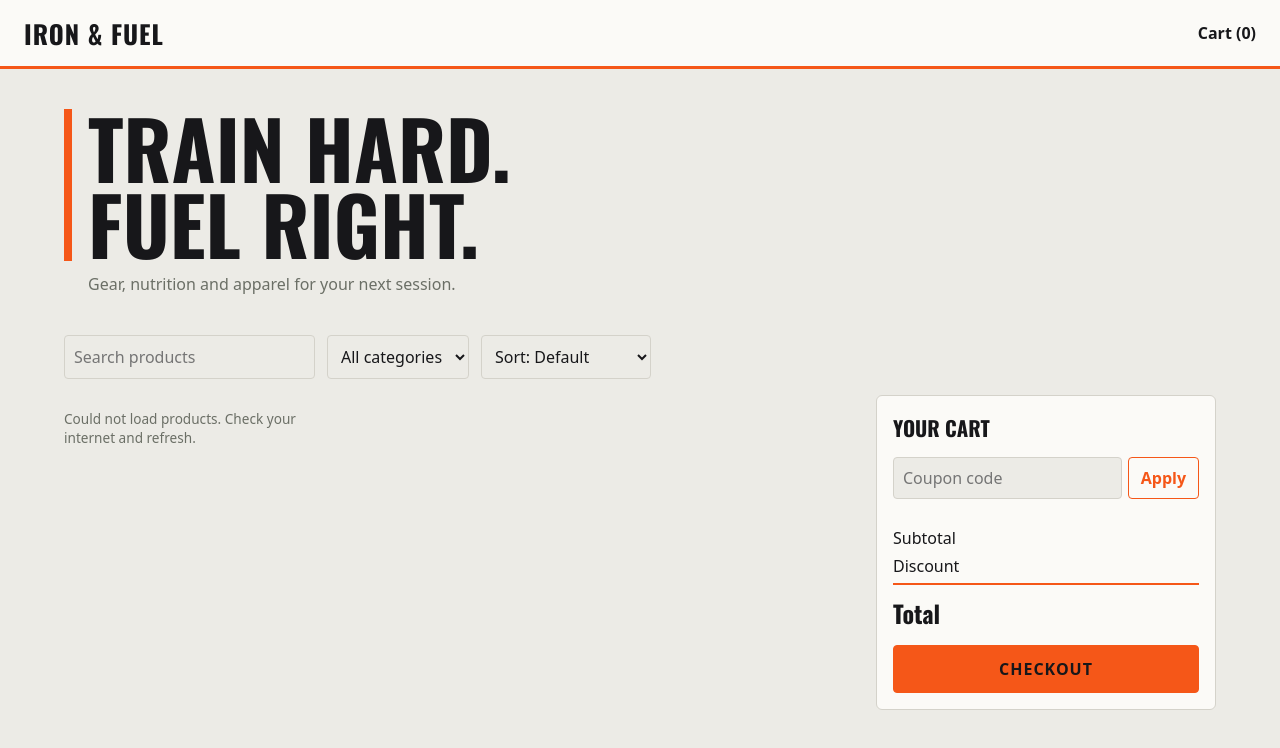
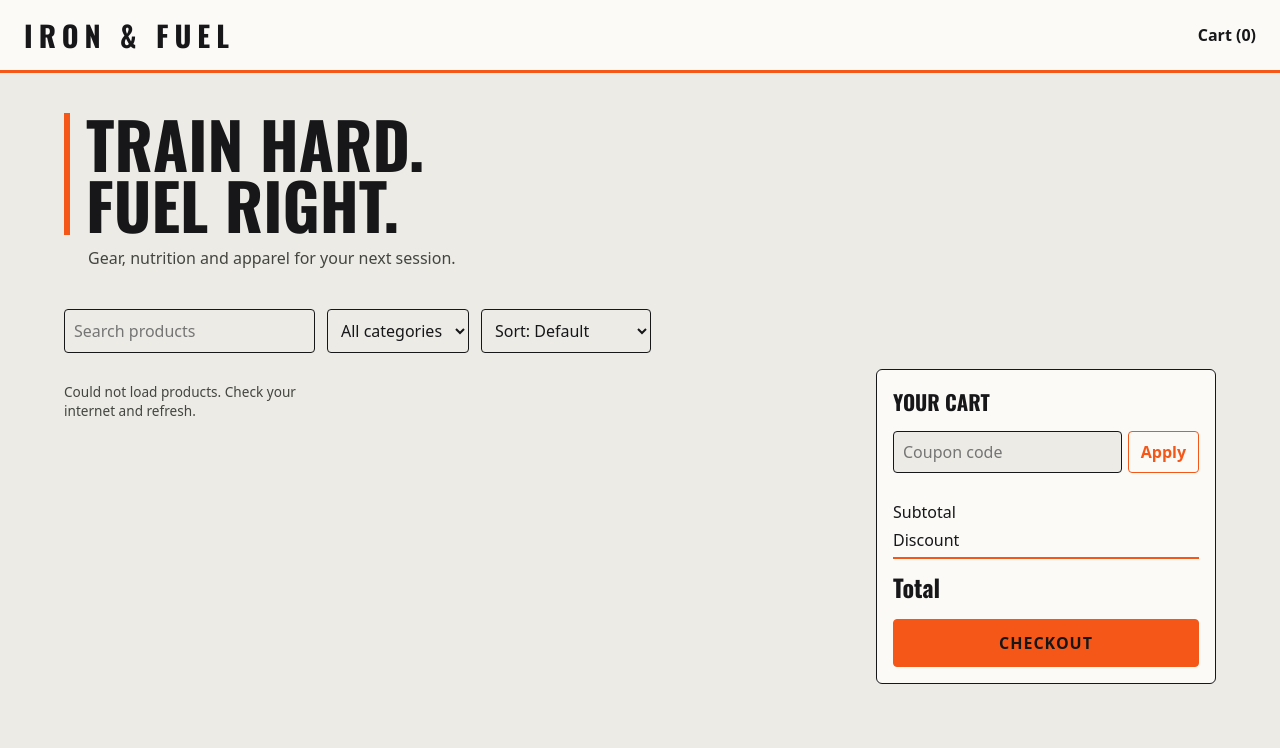
Before and after one commit to Gunin-Sangar/Gunin-27-10-2026-BEE, a plain HTML site: page index.html in a window 1280 px wide. Drawn offline with nearby package versions, Linux system fonts and the light colour scheme; no server answers.

Commit message:
mini project for CE-1

```diff
--- a/script.js
+++ b/script.js
@@ -13,7 +13,6 @@ let myCoupon = null;     // the coupon the user applied (or null)
 
 // ================= 2. LOAD PRODUCTS =================
 
-// the API has many kinds of products. We only take the ones a gym person needs.
 // left side = API category name, right side = the name shown in our shop
 const categoryNames = {
   "groceries":          "Nutrition",
@@ -23,7 +22,7 @@ const categoryNames = {
 };
 
 // from the groceries, keep only gym foods
-const gymFoods = ["protein", "egg", "chicken", "milk", "rice", "fish", "beef", "honey"];
+const gymFoods = ["protein", "eggs", "chicken", "milk", "rice", "fish", "beef", "honey"];
 
 function isGymFood(title) {
   title = title.toLowerCase();
@@ -33,7 +32,7 @@ function isGymFood(title) {
   return false;
 }
 
-// get real products (with real photos) from a free practice API called DummyJSON
+// products from a free practice API called DummyJSON
 async function loadProducts() {
   const list = [];
 
@@ -43,21 +42,31 @@ async function loadProducts() {
     const data = await response.json();
 
     data.products.forEach(function (p) {
-      // skip groceries that are not gym food
+      // skips groceries that are not gym food
       if (slug === "groceries" && !isGymFood(p.title)) return;
 
-      list.push({ id: p.id, name: p.title, category: categoryNames[slug], price: p.price, image: p.thumbnail });
+      list.push(
+        {
+          id: p.id,
+          name: p.title,
+          category: categoryNames[slug],
+          price: p.price,
+          image: p.thumbnail
+        }
+      );
     });
   }
 
   return list;
 }
 
-// fill the category dropdown from the products (no need to type categories by hand)
+// fill the category dropdown from the products
 function fillCategories() {
   const names = [];
   products.forEach(function (p) {
-    if (!names.includes(p.category)) names.push(p.category);
+    if (!names.includes(p.category)){
+      names.push(p.category);
+    }
   });
 
   names.forEach(function (name) {
--- a/styles.css
+++ b/styles.css
@@ -1,12 +1,11 @@
-/* colors in one place, change here and it changes everywhere */
 :root {
-  --bg: #ecebe6;        /* light gym wall */
-  --panel: #fbfaf7;     /* cards and cart */
-  --line: #d4d2ca;      /* borders */
-  --text: #17171a;      /* rubber black */
-  --grey: #6b6f66;
-  --accent: #f55718;    /* safety yellow, like tape on a barbell */
-  --dark: #17171a;      /* text on yellow buttons */
+  --bg: #ecebe6;
+  --panel: #fbfaf7;       /* cards and cart */
+  --line: #17171a;        /* borders */
+    --text: #17171a;      /* rubber black */
+  --grey: #434540;
+  --accent: #f55718;
+  --dark: #17171a;        /* text on buttons */
 }
 
 * { box-sizing: border-box; }
@@ -20,7 +19,7 @@ body {
 
 button, input, select { font: inherit; }
 
-/* headings use the tall gym-poster font */
+/* headings using the tall poster font */
 h1, h2, h3, .price, .bigRow {
   font-family: Oswald, Impact, "Arial Narrow", sans-serif;
 }
@@ -35,21 +34,21 @@ header {
   border-bottom: 3px solid var(--accent);
 }
 
-header h1 { margin: 0; font-size: 1.6rem; letter-spacing: 1px; text-transform: uppercase; }
+header h1 { margin: 0; font-size: 1.8rem; letter-spacing: 6px; text-transform: uppercase; }
 
 /* ---------- banner ---------- */
 .hero {
-  padding: 40px 24px 24px;
+  padding: 40px 24px 24px 24px;
   max-width: 1200px;
   margin: 0 auto;
 }
 
 .hero h2 {
   margin: 0;
-  font-size: clamp(2.6rem, 8vw, 5rem);
+  font-size: clamp(2.1rem, 7vw, 4rem);
   line-height: 0.95;
   text-transform: uppercase;
-  border-left: 8px solid var(--accent);
+  border-left: 6px solid var(--accent);
   padding-left: 16px;
 }
 
```
